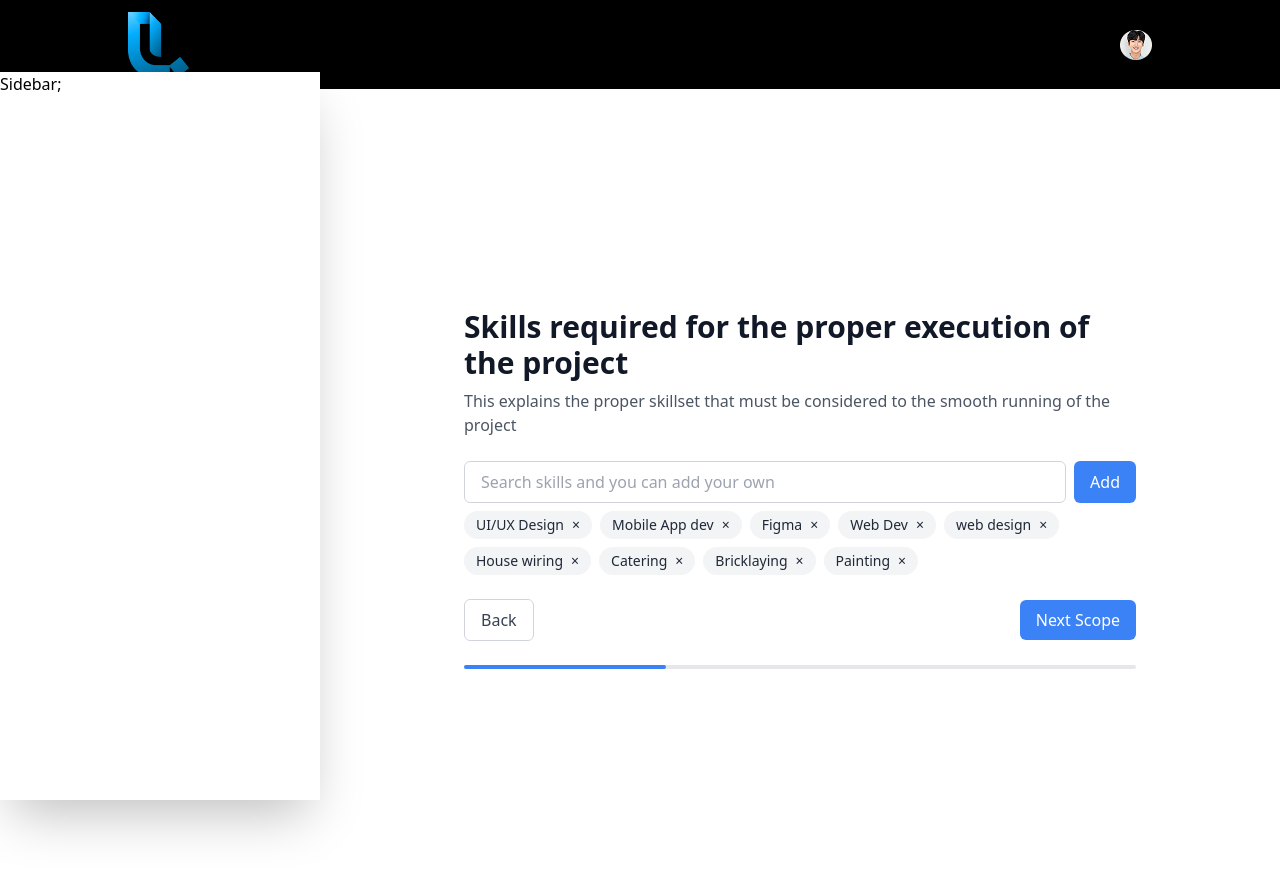
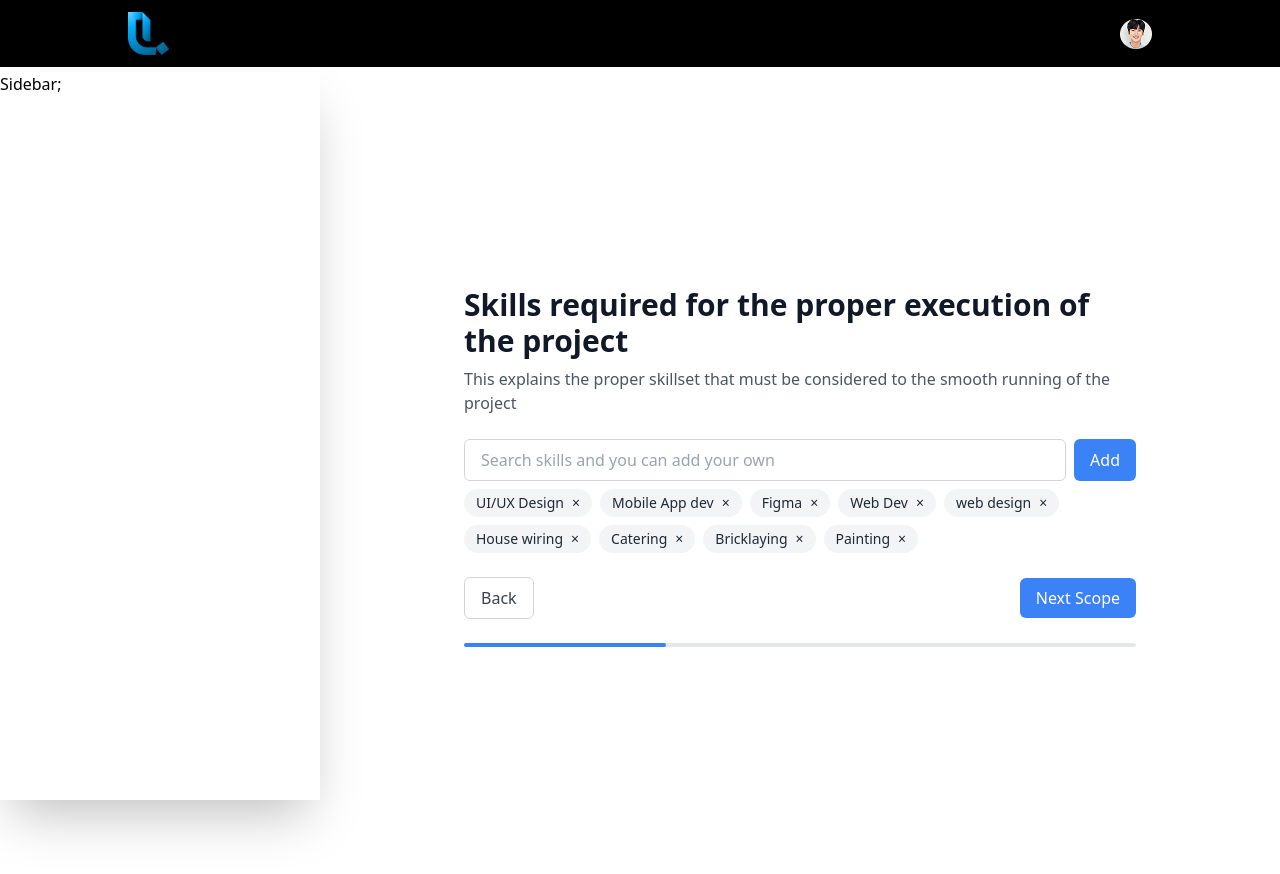
Before and after one commit to german-machine/Linkprosoft, a React (Vite) app in the folder Front-end/: page /gig-posting/skill-required in a window 1280 px wide. Shown: the top 874 px of the page. Built offline with nearby package versions, Linux system fonts and the light colour scheme.

Commit message:
reduced the width of the logo image

```diff
--- a/Front-end/src/Pages/GigPosting/components/Navbar.jsx
+++ b/Front-end/src/Pages/GigPosting/components/Navbar.jsx
@@ -11,9 +11,9 @@ function Navbar({ menuActive, setMenuActive }) {
     }
 
     return (
-        <section className="w-full flex place-self-end bg-[#000000] sticky top-0">
+        <section className="w-full flex place-self-end bg-[#000000] sticky top-0 z-[9999]">
             <div className="w-[90%] lg:w-[80%] mx-auto py-3 flex items-center justify-between">
-                <div className='w-[10%] sm:w-[6%] lg:w-[6%] '>
+                <div className='w-[10%] sm:w-[6%] lg:w-[6%] xl:w-[4%] '>
                     <img src={logo} alt="" />
                 </div>
 
```
